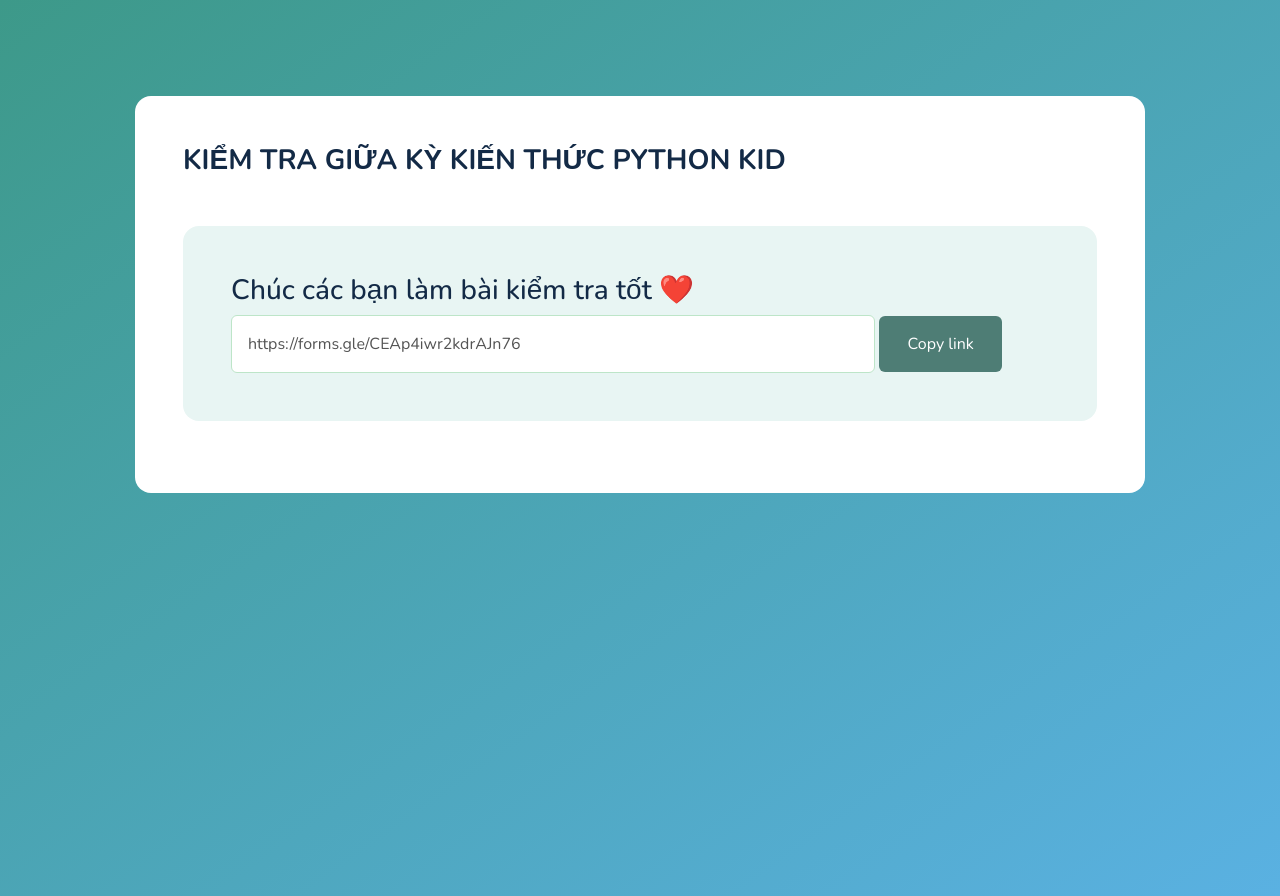
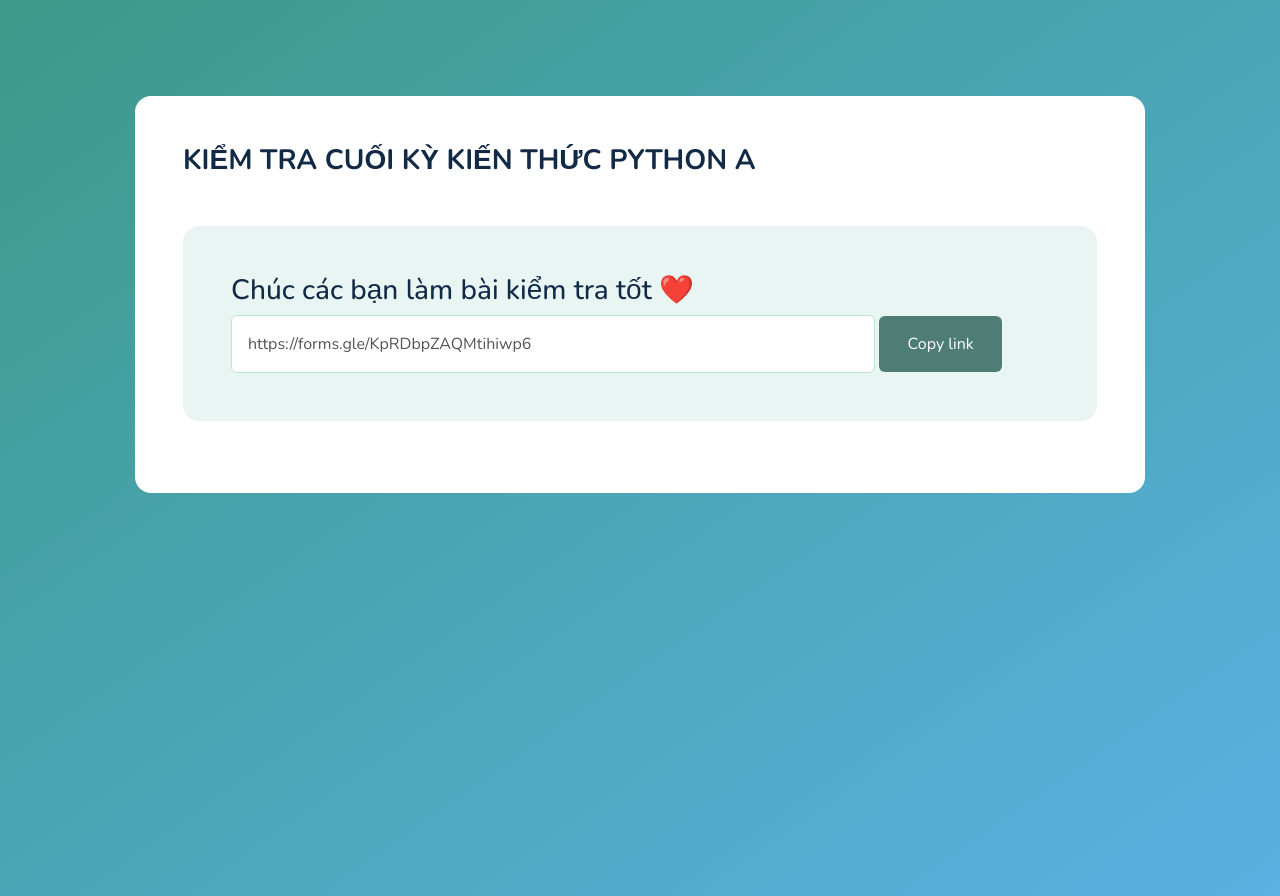
Before and after one commit to huynhngocthai171003/mid-term-test, a plain HTML site: page index.html in a window 1280 px wide. Drawn offline with nearby package versions, Linux system fonts and the light colour scheme.

Commit message:
no message

```diff
--- a/index.html
+++ b/index.html
@@ -88,10 +88,10 @@ main {
 </head>
 <body>
     <main class="bg-white mx-auto mb-5 p-5 rounded-4">
-  <h3 class="mb-5"><b>KIỂM TRA GIỮA KỲ KIẾN THỨC PYTHON KID</b></h3>
+  <h3 class="mb-5"><b>KIỂM TRA CUỐI KỲ KIẾN THỨC PYTHON A</b></h3>
   <section class="link p-5 rounded-4 mb-4">
     <h3>Chúc các bạn làm bài kiểm tra tốt ❤️</h3>
-    <input type="text" class="rounded p-3 bg-white" value="https://forms.gle/CEAp4iwr2kdrAJn76" disabled>
+    <input type="text" class="rounded p-3 bg-white" value="https://forms.gle/KpRDbpZAQMtihiwp6" disabled>
     <button class="p-3 rounded border-0">Copy link</button>
   </section>
 
```
